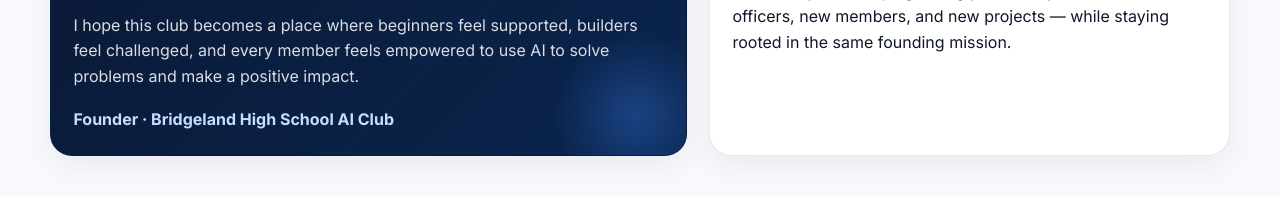
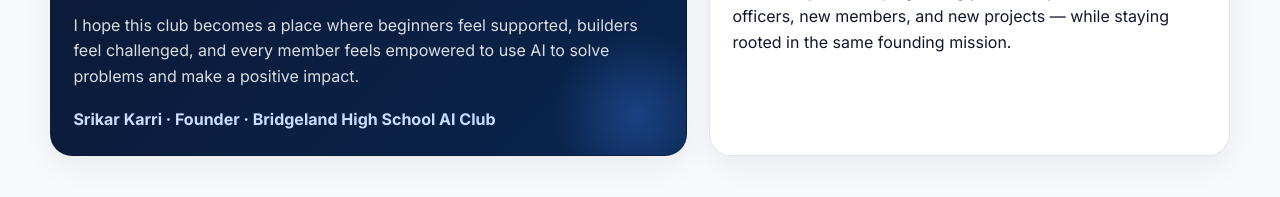
Before and after one commit to bhsaiclub/BHS-AI-Club, a plain HTML site: page bridgeland-ai-club.html in a window 1280 px wide. Shown: the part 2639-2836 px from the top of the page. Drawn offline with Linux system fonts and the light colour scheme.

Commit message:
Update founder signature in HTML file

```diff
--- a/bridgeland-ai-club.html
+++ b/bridgeland-ai-club.html
@@ -212,7 +212,7 @@
           <div class="section-head" style="margin-bottom:1rem; max-width:100%;"><span class="kicker" style="color:#93c5fd;">From the founder</span><h2 style="color:#fff; font-size:clamp(1.8rem, 3vw, 2.6rem);">A club built to make AI accessible and inspiring.</h2></div>
           <p>I started this club to create a space where students could go beyond hearing about AI and actually build with it. My goal is to help students explore powerful technologies in a way that feels creative, welcoming, and meaningful.</p>
           <p>I hope this club becomes a place where beginners feel supported, builders feel challenged, and every member feels empowered to use AI to solve problems and make a positive impact.</p>
-          <div class="signature">Founder · Bridgeland High School AI Club</div>
+          <div class="signature">Srikar Karri · Founder · Bridgeland High School AI Club</div>
         </div>
         <div class="panel">
           <h3>Why this matters</h3>
```
